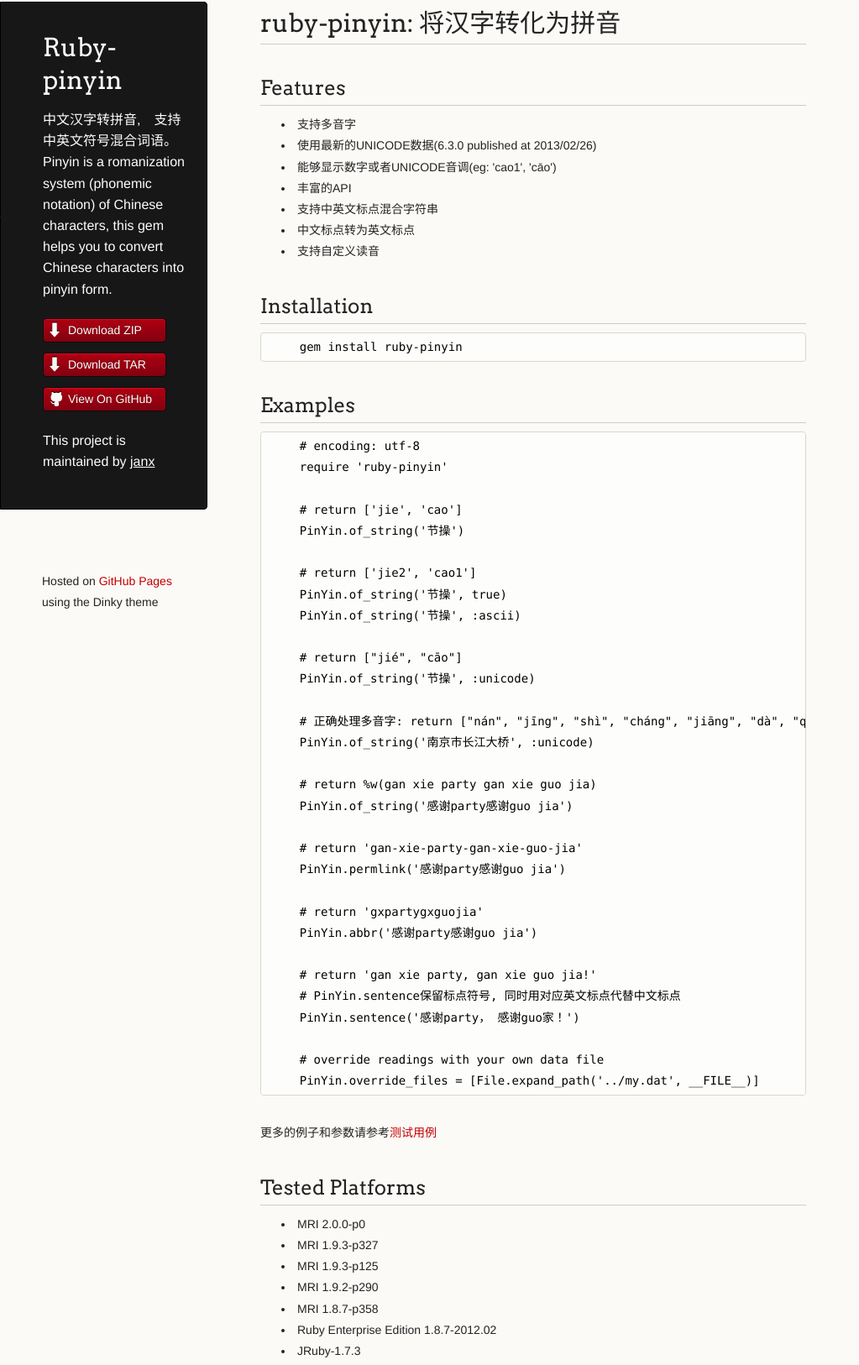
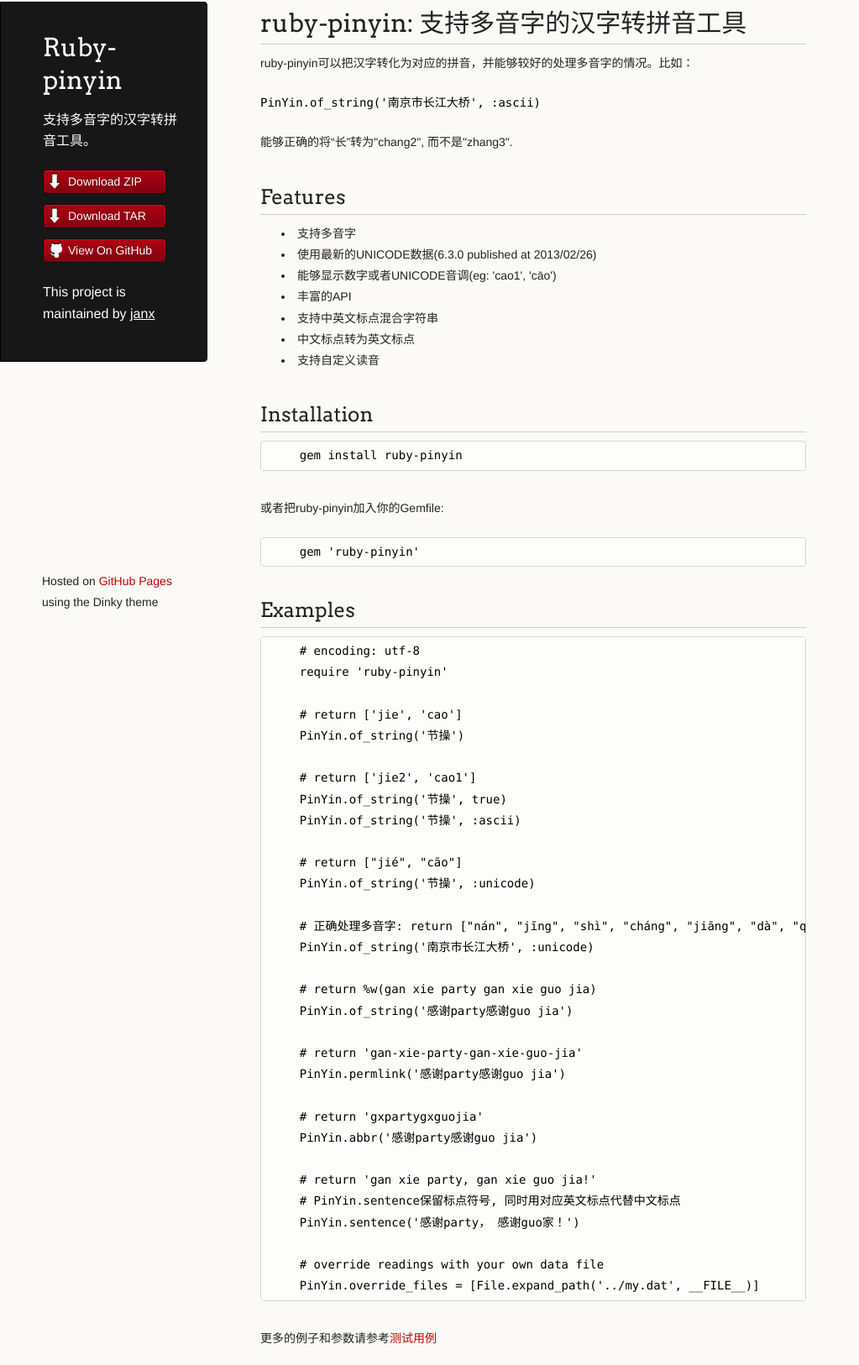
Before and after one commit to janx/ruby-pinyin, a plain HTML site: page index.html in a window 1280 px wide. Shown: the part 38-1664 px from the top of the page at 84% size, without its empty margins (0-1023 px from the left). Drawn offline with Linux system fonts and the light colour scheme.

Commit message:
Create gh-pages branch via GitHub

```diff
--- a/index.html
+++ b/index.html
@@ -17,7 +17,7 @@
     <div class="wrapper">
       <header>
         <h1 class="header">Ruby-pinyin</h1>
-        <p class="header">中文汉字转拼音,　支持中英文符号混合词语。Pinyin is a romanization system (phonemic notation) of Chinese characters, this gem helps you to convert Chinese characters into pinyin form.</p>
+        <p class="header">支持多音字的汉字转拼音工具。</p>
 
         <ul>
           <li class="download"><a class="buttons" href="https://github.com/janx/ruby-pinyin/zipball/master">Download ZIP</a></li>
@@ -31,7 +31,13 @@
       </header>
       <section>
         <h1>
-<a name="ruby-pinyin-%E5%B0%86%E6%B1%89%E5%AD%97%E8%BD%AC%E5%8C%96%E4%B8%BA%E6%8B%BC%E9%9F%B3" class="anchor" href="#ruby-pinyin-%E5%B0%86%E6%B1%89%E5%AD%97%E8%BD%AC%E5%8C%96%E4%B8%BA%E6%8B%BC%E9%9F%B3"><span class="octicon octicon-link"></span></a>ruby-pinyin: 将汉字转化为拼音</h1>
+<a name="ruby-pinyin-%E6%94%AF%E6%8C%81%E5%A4%9A%E9%9F%B3%E5%AD%97%E7%9A%84%E6%B1%89%E5%AD%97%E8%BD%AC%E6%8B%BC%E9%9F%B3%E5%B7%A5%E5%85%B7" class="anchor" href="#ruby-pinyin-%E6%94%AF%E6%8C%81%E5%A4%9A%E9%9F%B3%E5%AD%97%E7%9A%84%E6%B1%89%E5%AD%97%E8%BD%AC%E6%8B%BC%E9%9F%B3%E5%B7%A5%E5%85%B7"><span class="octicon octicon-link"></span></a>ruby-pinyin: 支持多音字的汉字转拼音工具</h1>
+
+<p>ruby-pinyin可以把汉字转化为对应的拼音，并能够较好的处理多音字的情况。比如：</p>
+
+<p><code>PinYin.of_string('南京市长江大桥', :ascii)</code></p>
+
+<p>能够正确的将“长”转为"chang2", 而不是"zhang3".</p>
 
 <h2>
 <a name="features" class="anchor" href="#features"><span class="octicon octicon-link"></span></a>Features</h2>
@@ -47,7 +53,12 @@
 </ul><h2>
 <a name="installation" class="anchor" href="#installation"><span class="octicon octicon-link"></span></a>Installation</h2>
 
-<pre><code>    gem install ruby-pinyin
+<pre lang="shell"><code>    gem install ruby-pinyin
+</code></pre>
+
+<p>或者把ruby-pinyin加入你的Gemfile:</p>
+
+<pre><code>    gem 'ruby-pinyin'
 </code></pre>
 
 <h2>
@@ -89,17 +100,6 @@
 <p>更多的例子和参数请参考<a href="https://github.com/janx/ruby-pinyin/blob/master/test/pinyin_test.rb">测试用例</a></p>
 
 <h2>
-<a name="tested-platforms" class="anchor" href="#tested-platforms"><span class="octicon octicon-link"></span></a>Tested Platforms</h2>
-
-<ul>
-<li>MRI 2.0.0-p0</li>
-<li>MRI 1.9.3-p327</li>
-<li>MRI 1.9.3-p125</li>
-<li>MRI 1.9.2-p290</li>
-<li>MRI 1.8.7-p358</li>
-<li>Ruby Enterprise Edition 1.8.7-2012.02</li>
-<li>JRuby-1.7.3</li>
-</ul><h2>
 <a name="%E6%AC%A2%E8%BF%8E%E4%BB%BB%E4%BD%95%E5%B8%AE%E5%8A%A9" class="anchor" href="#%E6%AC%A2%E8%BF%8E%E4%BB%BB%E4%BD%95%E5%B8%AE%E5%8A%A9"><span class="octicon octicon-link"></span></a>欢迎任何帮助</h2>
 
 <p>如果你喜欢这个项目，请通过(不限)以下方式帮助她!</p>
@@ -112,7 +112,7 @@
 </ul><h2>
 <a name="license" class="anchor" href="#license"><span class="octicon octicon-link"></span></a>LICENSE</h2>
 
-<p><a href="https://github.com/janx/ruby-pinyin/blob/master/LICENSE">BSD LICENSE</a></p>
+<p><a href="https://github.com/janx/ruby-pinyin/blob/master/LICENSE">BSD License</a></p>
 
 <p>ruby-pinyin中的拼音数据由作者整理自互联网，你可以在ruby-pinyin之外的地方任意使用，但是请注明数据来自ruby-pinyin :-)</p>
 
```
Also changed, not shown: params.json (+1 -1 lines).
